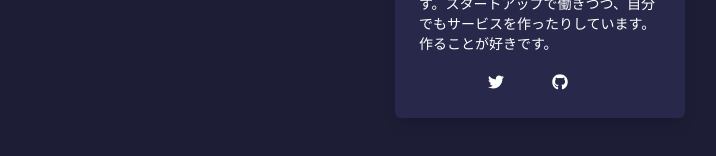
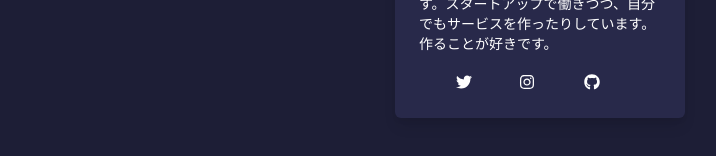
Before and after one commit to shuheitachikawa/blog, a Next.js app: page /bubekiti in a window 1280 px wide. Shown: the part 256-412 px from the top of the page, without its empty margins (100-816 px from the left). Built offline with nearby package versions, Linux system fonts and the light colour scheme; no server answers.

Commit message:
insta追加

```diff
--- a/src/components/aside.tsx
+++ b/src/components/aside.tsx
@@ -18,6 +18,11 @@ export const Aside: VFC = () => {
             <FontAwesomeIcon icon={["fab", "twitter"]} />
           </a>
         </div>
+        <div className="w-10 mr-6">
+          <a href="https://www.instagram.com/bubekiti" target="_blank" aria-label="Twitterへ" rel="noopener">
+            <FontAwesomeIcon icon={["fab", "instagram"]} />
+          </a>
+        </div>
         <div className="w-10">
           <a href="https://github.com/shuheitachikawa" target="_blank" aria-label="GitHubへ" rel="noopener">
             <FontAwesomeIcon icon={["fab", "github"]} />
```
